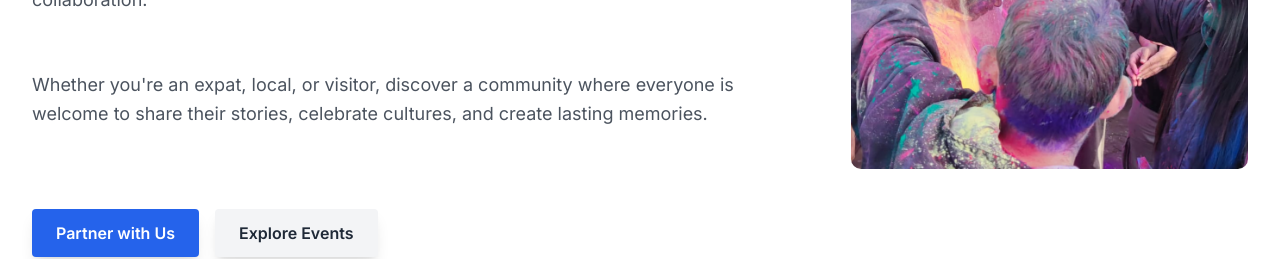
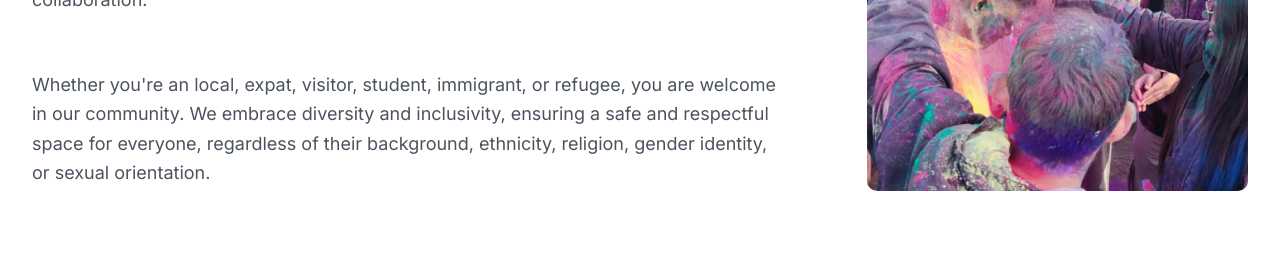
Before and after one commit to MikoAdam/internationalberlincommunity, a Next.js app: page / in a window 1280 px wide. Shown: the part 463-722 px from the top of the page. Built offline with nearby package versions, Linux system fonts and the light colour scheme; no server answers.

Commit message:
updated hero

```diff
--- a/components/Hero.js
+++ b/components/Hero.js
@@ -35,7 +35,7 @@ const Hero = () => {
           The International Berlin Community (IBC) e.V. is one of Berlin's leading non-profits dedicated to fostering inclusivity, cultural exchange, and community building. Join our vibrant events and become part of a network that values diversity, connection, and collaboration.
         </p>
         <p className="text-lg opacity-80 leading-relaxed">
-          Whether you're an expat, local, or visitor, discover a community where everyone is welcome to share their stories, celebrate cultures, and create lasting memories.
+          Whether you're an local, expat, visitor, student, immigrant, or refugee, you are welcome in our community. We embrace diversity and inclusivity, ensuring a safe and respectful space for everyone, regardless of their background, ethnicity, religion, gender identity, or sexual orientation.
         </p>
         <div className="flex gap-4 mt-6">
           <Link href="mailto:ibcmanagement@outlook.com" className="bg-blue-600 hover:bg-blue-700 text-white font-semibold py-3 px-6 rounded shadow-lg">
```
